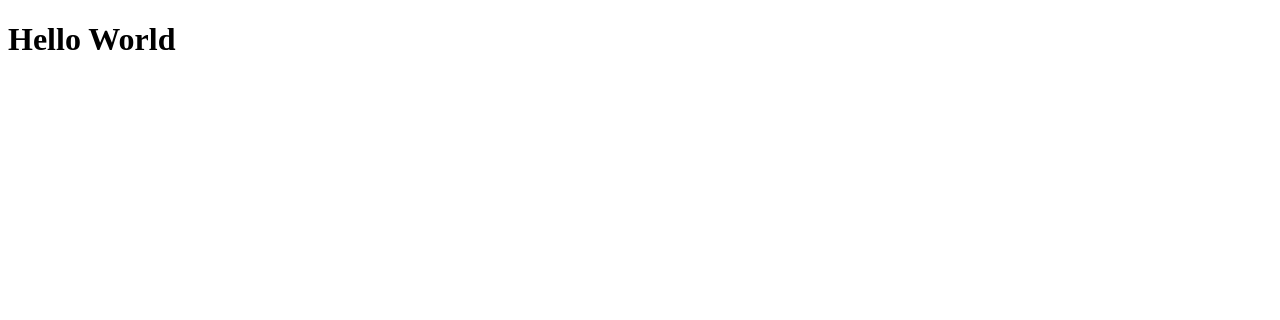
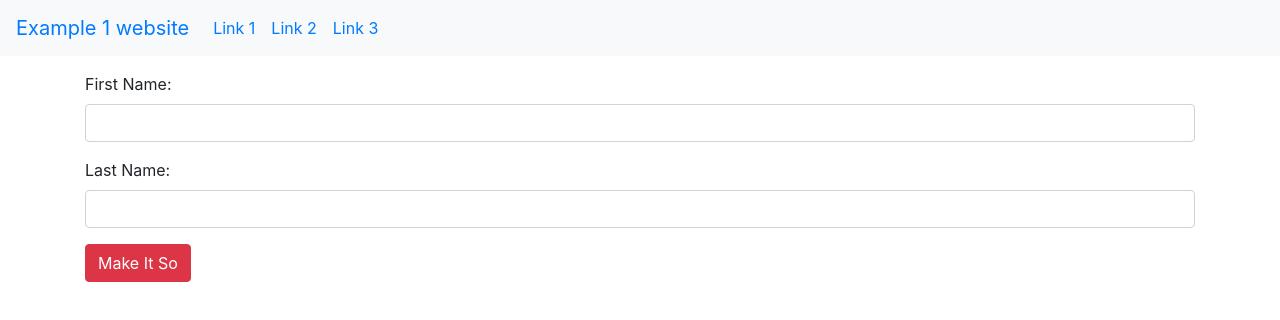
Before and after one commit to m-bocelli/CISC474-Exercises, a plain HTML site: page index.html in a window 1280 px wide. Drawn offline with nearby package versions, Linux system fonts and the light colour scheme.

Commit message:
change: added ref to bootstrap, pasted in content from exercise 2

```diff
--- a/index.html
+++ b/index.html
@@ -4,6 +4,44 @@
         <meta charset="utf-8">
         <meta name="viewport" content="width=device-width">
         <title>Exercise 1</title>
+        <link href="https://stackpath.bootstrapcdn.com/bootstrap/4.3.1/css/bootstrap.min.css"
+              rel="stylesheet"
+              integrity="sha384-
+              ggOyR0iXCbMQv3Xipma34MD+dH/1fQ784/j6cY/iJTQUOhcWr7x9JvoRxT2MZw1T"
+              crossorigin="anonymous">
     </head>
-    <body><h1>Hello World</h1></body>
+    <body>
+        <nav class="navbar navbar-expand-sm bg-light">
+            <div class="navbar-header"><a class="navbar-brand" href="#">Example 1 website</a>
+            </div>
+            <ul class="navbar-nav">
+                <li class="nav-item">
+                    <a class="nav-link" href="#">Link 1</a>
+                </li>
+                <li class="nav-item">
+                    <a class="nav-link" href="#">Link 2</a>
+                </li>
+                <li class="nav-item">
+                    <a class="nav-link" href="#">Link 3</a>
+                </li>
+            </ul>
+        </nav>
+        <div class='container'>
+            <p>
+                <form id='nameform'>
+                    <div class='form-group'>
+                        <label for='fname'>First Name:</label>
+                        <input id='fname' type='text' class='form-control' required>
+                    </div>
+                    <div class='form-group'>
+                        <label for='lname'>Last Name:</label>
+                        <input id='lname' type='text' class='form-control' required>
+                    </div>
+                    <input type='submit' id='go' class='btn btn-danger' value='Make It So'>
+                </form>
+            </p>
+            <div id="jumbotron">
+            </div>
+        </div>
+    </body>
 </html>
```
